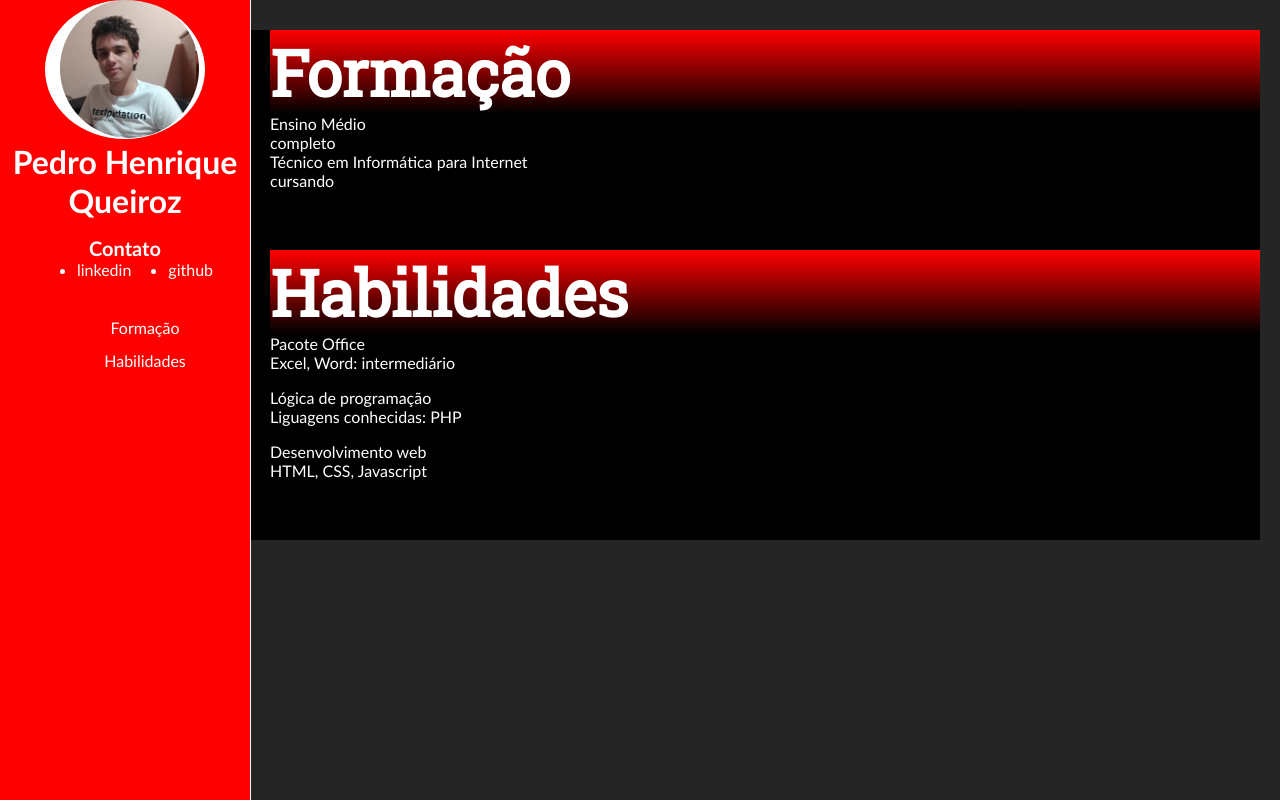
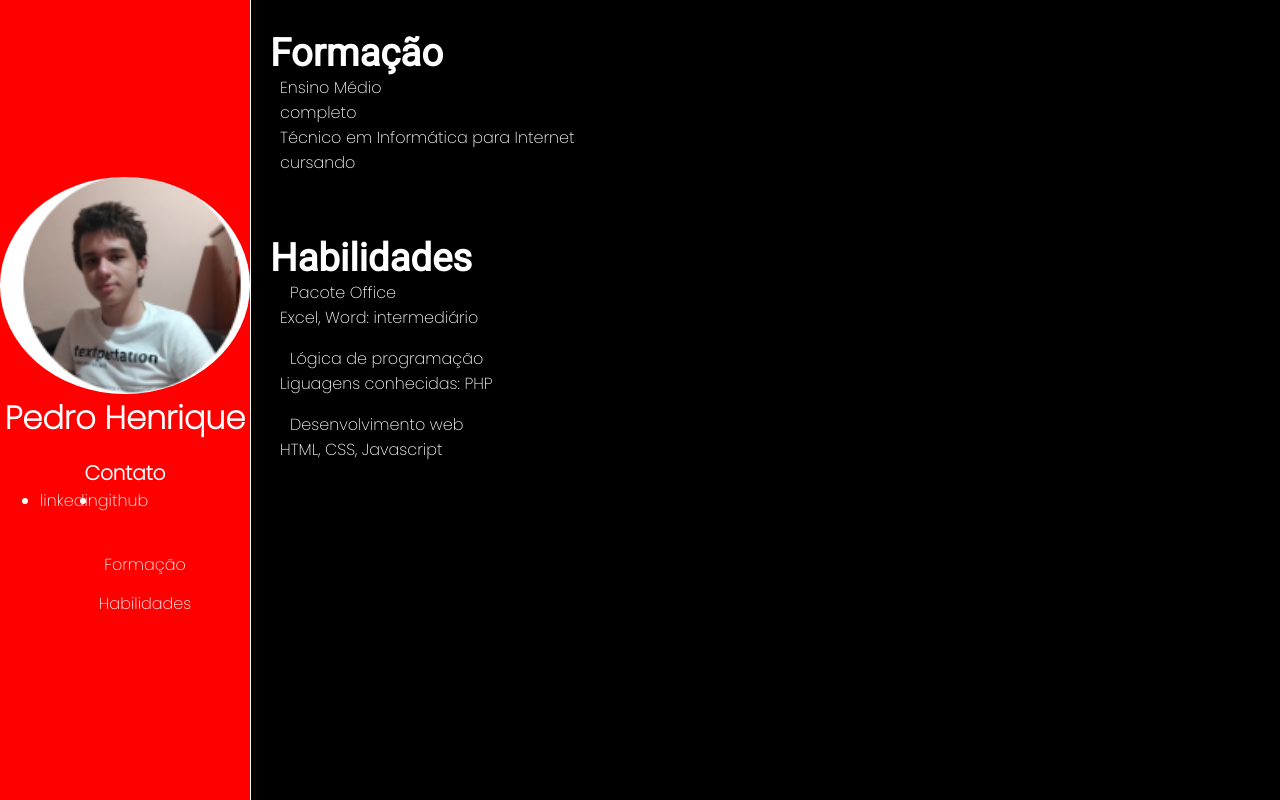
Before and after one commit to Pedro-hq/projeto-curriculo, a plain HTML site: page curriculo/index.html in a window 1280 px wide. Drawn offline with Linux system fonts and the light colour scheme.

Commit message:
Add files via upload

```diff
--- a/curriculo/index.html
+++ b/curriculo/index.html
@@ -10,9 +10,9 @@
 <body>
     <header>
         <img src="Capturar.PNG" alt="">
-        <h1>Pedro Henrique Queiroz</h1>
+        <h1>Pedro Henrique</h1>
         <h2>Contato</h2>
-        <ul>
+        <ul id="redes">
             <li>linkedin</li>
             <li>github</li>
         </ul>
--- a/curriculo/style.css
+++ b/curriculo/style.css
@@ -1,19 +1,23 @@
 @charset "UTF-8";
-@import url('https://fonts.googleapis.com/css2?family=Roboto+Slab&display=swap');
+@import url('https://fonts.googleapis.com/css2?family=Roboto&display=swap');
+@import url('https://fonts.googleapis.com/css2?family=Poppins:wght@200&display=swap');
 
 *{margin: 0px;}
 html{scroll-behavior: smooth;}
 body{
-    background-color: #252525;
-    font-family: 'Gill Sans', 'Gill Sans MT', Calibri, 'Trebuchet MS', sans-serif;
+    background-color: black;
+    font-family: 'Poppins', sans-serif;
     color: white;
     display: flex;
     flex-direction: row;
 }
 header{
     background-color: #ff0000;
-    height: 1080px;
+    height: 100%;
     width: 250px;
+    display: flex;
+    flex-direction: column;
+    justify-content: center;
     border-right: solid 1px white;
     position: fixed;
     text-align: center;
@@ -25,23 +29,22 @@ header h2{
     padding-top: 1rem;
     font-size: 20px;
 }
-header ul{
+header #redes{
     display: flex;
-    justify-content: space-evenly;
+    flex-direction: row;
 }
 nav ul{
     flex-direction: column;
     padding-top: 2rem;
-
 }
 nav ul li{
     list-style: none;
-    padding: 7px;
+    padding: 7px 0px;
 }
 nav ul li a{
     text-decoration: none;
     color: white;
-    padding: 7px;
+    padding: 7px 0px;
 }
 nav ul li a:hover{
     background-color: black;
@@ -52,13 +55,12 @@ main{
     padding-left: 250px;
     margin: 30px 20px;
     width: 1920px;
-    background-color: black;
 }
+main dl{padding-left: 10px;}
 section{margin-bottom: 60px;}
 main h2{
-    background: linear-gradient(red, black);
-    font-size: 4rem;
-    font-family: 'Roboto Slab', serif;
+    font-size: 2.4rem;
+    font-family: 'Roboto', sans-serif;
 }
 #skills dd{
     margin-bottom: 1rem;
```
